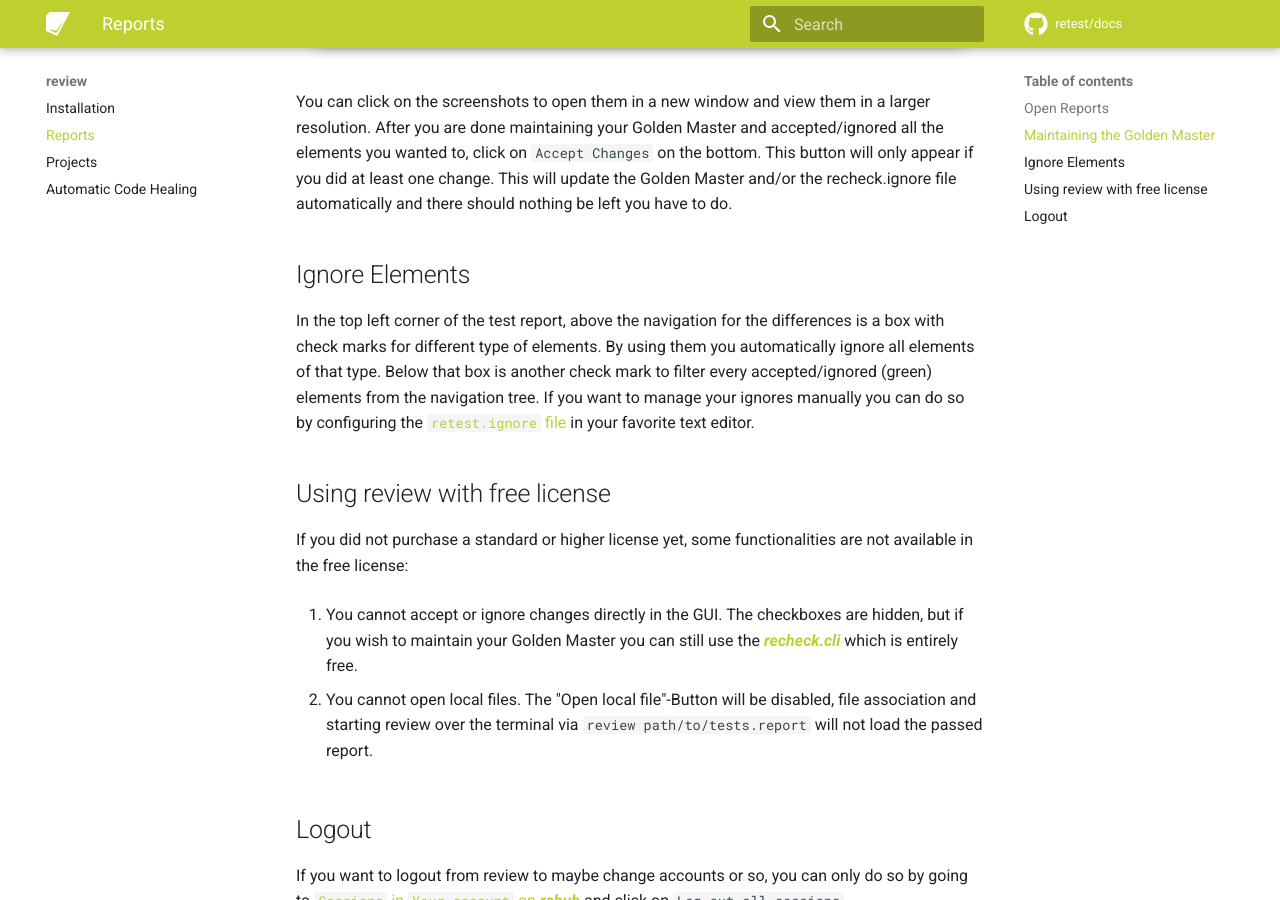
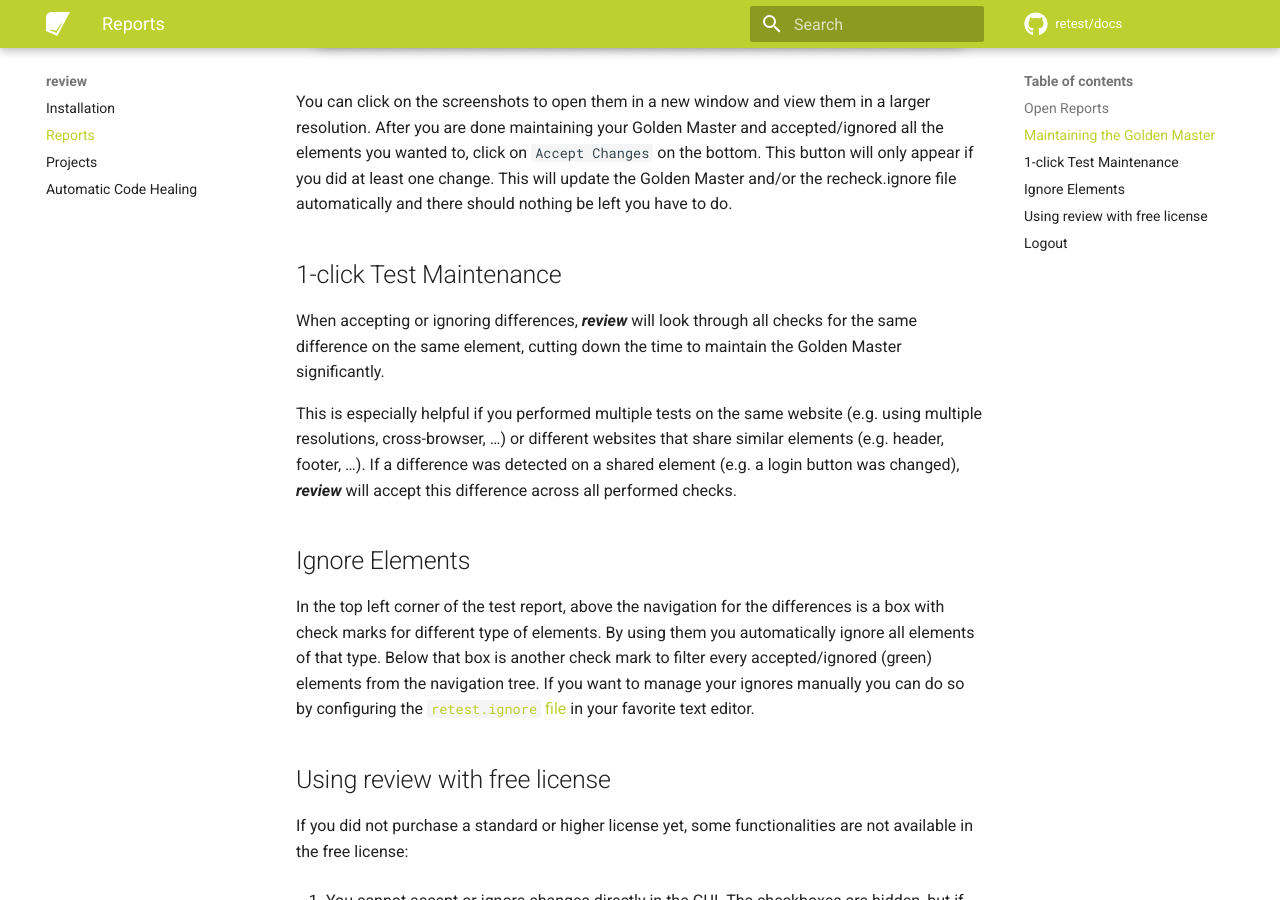
Before and after one commit to retest/docs, an MkDocs documentation site: the page built from docs/review/usage/reports.md, in a window 1280 px wide and 900 px high, scrolled down 2637 px. Built offline with MkDocs 1.6.1 and Material for MkDocs 9.7.7, drawn with Linux system fonts in a browser that asks for light colours; comment, search, counter and statistics services are not loaded.

Commit message:
Add one click maintenance

```diff
--- a/docs/review/usage/reports.md
+++ b/docs/review/usage/reports.md
@@ -30,6 +30,12 @@ You can click on the screenshots to open them in a new window and view them in a
 After you are done maintaining your Golden Master and accepted/ignored all the elements you wanted to, click on `Accept Changes` on the bottom. This button will only appear if you did at least one change.
 This will update the Golden Master and/or the recheck.ignore file automatically and there should nothing be left you have to do.
 
+## 1-click Test Maintenance
+
+When accepting or ignoring differences, ***review*** will look through all checks for the same difference on the same element, cutting down the time to maintain the Golden Master significantly.
+
+This is especially helpful if you performed multiple tests on the same website (e.g. using multiple resolutions, cross-browser, &hellip;) or different websites that share similar elements (e.g. header, footer, &hellip;). If a difference was detected on a shared element (e.g. a login button was changed), ***review*** will accept this difference across all performed checks.
+
 ## Ignore Elements
 
 In the top left corner of the test report, above the navigation for the differences is a box with check marks for different type of elements. By using them you automatically ignore all elements of that type. Below that box is another check mark to filter every accepted/ignored (green) elements from the navigation tree. If you want to manage your ignores manually you can do so by configuring the [`retest.ignore` file](../../recheck-web/tutorial/setup-recheck.ignore.md) in your favorite text editor.
```
